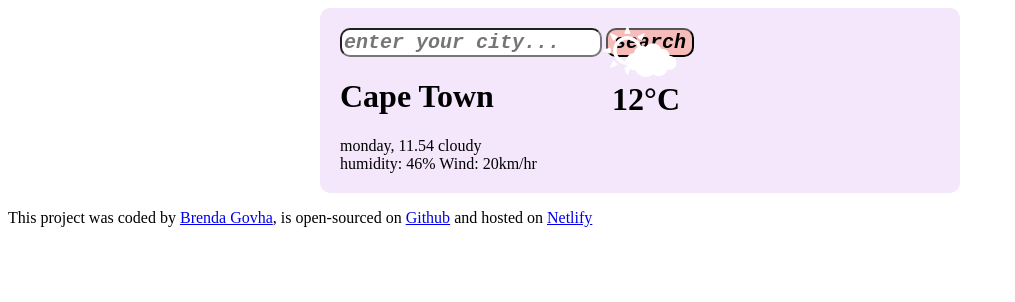
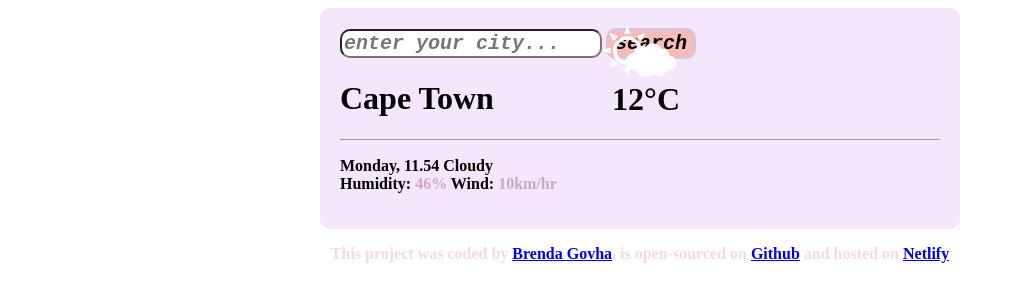
Before and after one commit to bgovha/VANILLA-WEATHER-APP, a plain HTML site: page index.html in a window 1280 px wide. Shown: the whole page, without its empty margins (0-1015 px from the left). Drawn offline with Linux system fonts and the light colour scheme.

Commit message:
cleaned up my html and css codes

```diff
--- a/index.html
+++ b/index.html
@@ -19,26 +19,30 @@
       </form>
       <h1 class="city-name">Cape Town</h1>
       <span class="emoji"> 🌤 </span>
+      <hr />
       <h1 class="temperature">12°C</h1>
-      <span class="date">monday, </span>
-      <span class="time">11.54</span>
-      <span class="sky-coverage">cloudy</span>
+
+      <p class="details">
+        <span class="date">Monday, <span class="time">11.54</span></span>
+
+        <span class="sky-coverage">Cloudy</span>
         <br />
         <span class="weather-description"
-        >humidity:
+          >Humidity:
           <span class="weather-description-value"> 46% </span>
         </span>
         <span class="wind">
-        Wind: <span class="wind-speed"> 20km/hr </span>
+          Wind: <span class="wind-speed"> 10km/hr </span>
         </span>
+      </p>
     </div>
-    <p>
+
+    <p class="footer">
       This project was coded by
       <a href=" https://github.com/bgovha">Brenda Govha</a>, is open-sourced on
       <a href="https://github.com/bgovha/VANILLA-WEATHER-APP">Github</a> and
       hosted on <a href="https://weather-by-brenda.netlify.app/">Netlify</a>
     </p>
-
     <script src="script.js"></script>
   </body>
 </html>
--- a/styles.css
+++ b/styles.css
@@ -23,26 +23,44 @@
   font-style: italic;
   font-family: monospace;
   border-radius: 10px;
+  border: dotted #c3c7f3;
 }
 .search-button:hover {
   background-color: #e3aadd;
   transition-delay: 200ms;
 }
-.search-engine{
-    margin:0;
-    display:inline;
-
+.search-engine {
+  margin: 0;
+  display: inline;
+  box-shadow: #c3c7f3;
 }
 
-.temperature{
-  position:fixed;
+.temperature {
+  position: fixed;
   right: 600px;
   top: 60px;
 }
-.emoji{
-font-size:50pt;
- position:fixed;
+.emoji {
+  font-size: 50pt;
+  position: fixed;
   right: 600px;
   top: 10px;
   color: #fff;
 }
+
+.footer {
+  text-align: center;
+  font-weight: bolder;
+  color: #f3dcdc;
+}
+.date,
+.sky-coverage,
+.weather-description,
+.wind{
+  font-weight: bolder;
+
+}
+.weather-description-value,
+.wind-speed{
+  color:#c8a8c9;
+}
```
Lines whose indentation alone changed are shown as unchanged.
